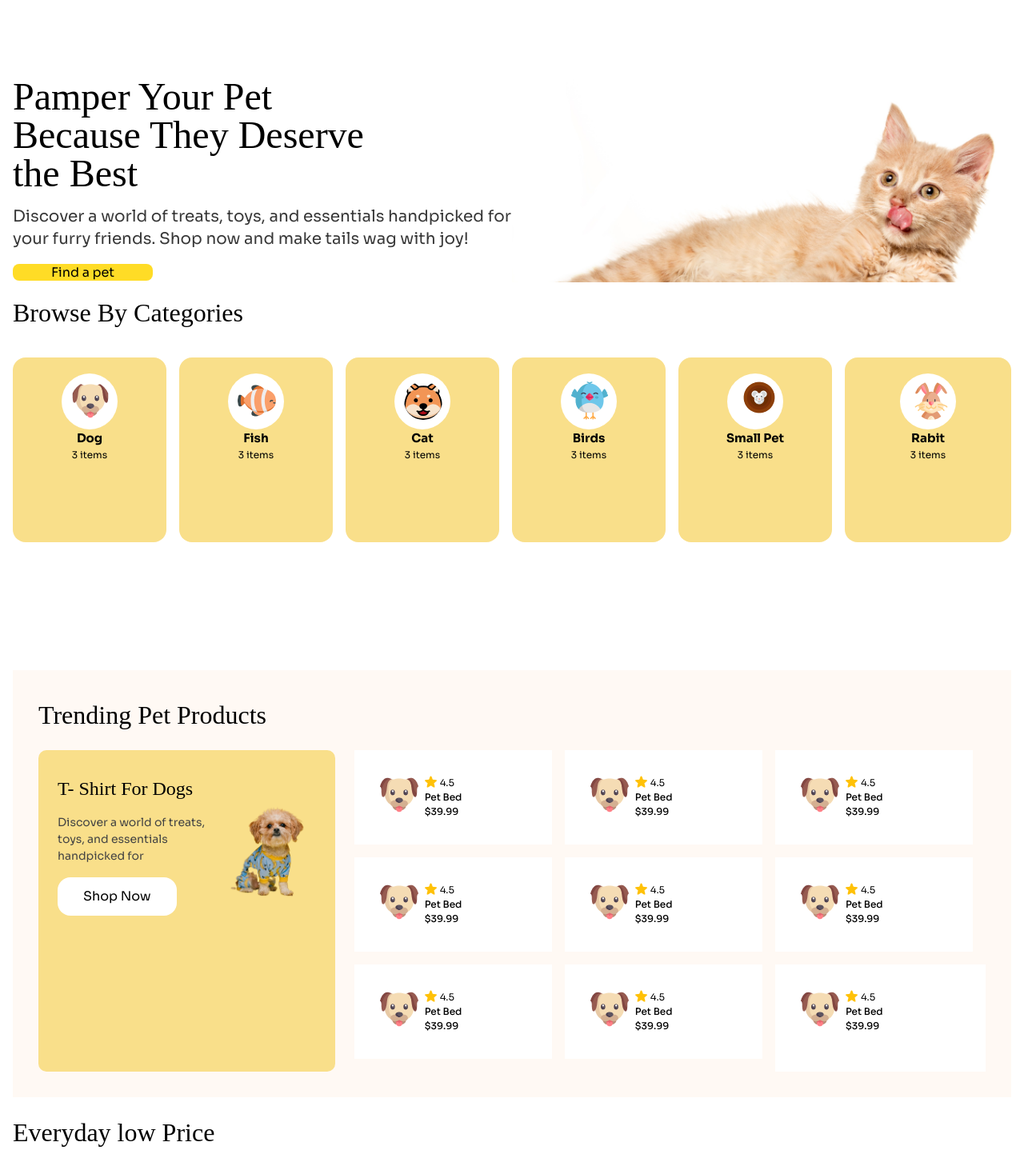
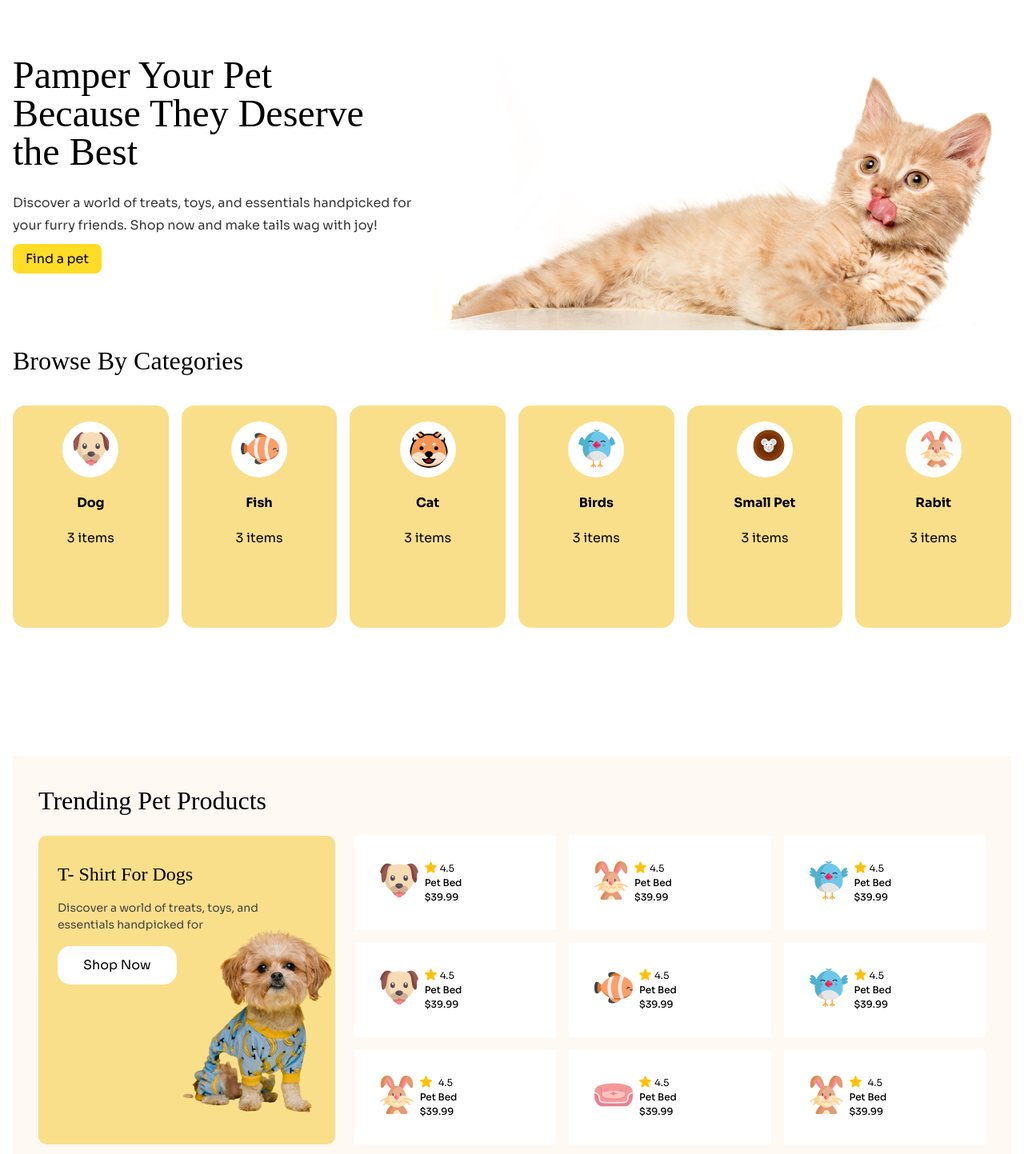
Before and after one commit to raffee12/assignment-three-variant-one, a website: page index.html in a window 1280 px wide. Shown: the part 91-1534 px from the top of the page at 80% size. Drawn offline with Linux system fonts and the light colour scheme; a web font is replaced by a local one.

Commit message:
final commit

```diff
--- a/index.html
+++ b/index.html
@@ -17,7 +17,7 @@
       <nav
         class="sm:w-[575px] md:w-[1350px] p-4 container mx-auto flex justify-between"
       >
-        <div class="nav__first flex sm:justify-between space-x-1">
+        <div class="nav__first flex items-center sm:justify-between space-x-1">
           <img
             src="./c1-assets/logo-header.png"
             class="w-[30px]"
@@ -47,7 +47,7 @@
           </div>
           <div class="flex space-x-2">
             <button
-              class="border-[#ffdc26] border-[8px] px-[30px] py[10px] rounded-2xl"
+              class="border border-[#ffdc26] px-[30px] py-[10px] rounded-2xl"
             >
               <a href="#" class="font1">Login</a>
             </button>
@@ -61,36 +61,39 @@
     </header>
     <main class="sm:w-[575px] md:w-[1350px] p-4 container mx-auto">
       <!-- Hero Section -->
-      <section class="grid md:grid-cols-2 mt-[100px]">
+      <section
+        class="hero flex items-center justify-center flex-col md:flex-row"
+      >
         <div>
-          <h1 class="text-5xl font-normal font2">
-            Pamper Your Pet <br />Because They Deserve <br />the Best
+          <h1
+            class="heading text-3xl md:text-5xl font-normal font2 custom-width"
+          >
+            Pamper Your Pet Because They Deserve the Best
           </h1>
           <p
-            class="font1 font-normal text-[20px] text-[#383838] leading-7 my-4"
+            class="txt font1 font-normal text-[16px] text-[#383838] leading-7 my-4"
           >
-            Discover a world of treats, toys, and essentials handpicked for
-            <br />
-            your furry friends. Shop now and make tails wag with joy!
+            Discover a world of treats, toys, and essentials handpicked for your
+            furry friends. Shop now and make tails wag with joy!
           </p>
-          <button>
-            <a href="#" class="bg-[#ffdc26] px-[48px] py[20px] rounded-[8px]"
+          <button class="btn">
+            <a href="#" class="bg-[#ffdc26] px-[16px] py-[8px] rounded-[8px]"
               >Find a pet</a
             >
           </button>
         </div>
-        <div class="img"></div>
+        <div class="img">
+          <img src="./c1-assets/cat-big.png" alt="" />
+        </div>
       </section>
       <!-- Category Section -->
       <section>
         <div class="mt-3.5">
           <h2 class="font2 text-[2rem] mb-[2rem]">Browse By Categories</h2>
-          <div
-            class="grid grid-cols-2 md:grid-cols-6 space-y-4 space-x-4 md:space-y-0"
-          >
+          <div class="grid grid-cols-2 md:grid-cols-6 gap-4">
             <!-- Item One -->
             <div
-              class="rounded-2xl pt-[20px] pb-[100px] bg-[#F9DF8A] flex items-center flex-col justify-center"
+              class="rounded-2xl pt-[20px] pb-[100px] bg-[#F9DF8A] flex items-center gap-5 flex-col justify-center"
             >
               <div class="relative h-[70px] w-[70px] rounded-full bg-white">
                 <img
@@ -98,12 +101,12 @@
                   class="absolute rounded-full top-[10px] right-[10px]"
                 />
               </div>
-              <p class="font-bold text-[15px]">Dog</p>
-              <p class="font-normal text-[12px]">3 items</p>
+              <p class="font-bold text-[16px]">Dog</p>
+              <p class="font-normal text-[16px]">3 items</p>
             </div>
             <!-- Item two -->
             <div
-              class="rounded-2xl pt-[20px] pb-[100px] bg-[#F9DF8A] flex items-center flex-col"
+              class="rounded-2xl pt-[20px] pb-[100px] bg-[#F9DF8A] flex items-center flex-col gap-5"
             >
               <div class="relative h-[70px] w-[70px] rounded-full bg-white">
                 <img
@@ -111,12 +114,12 @@
                   class="absolute rounded-full top-[10px] right-[10px]"
                 />
               </div>
-              <p class="font-bold text-[15px]">Fish</p>
-              <p class="font-normal text-[12px]">3 items</p>
+              <p class="font-bold text-[16px]">Fish</p>
+              <p class="font-normal text-[16px]">3 items</p>
             </div>
             <!-- Item Three -->
             <div
-              class="rounded-2xl pt-[20px] pb-[100px] bg-[#F9DF8A] flex items-center flex-col justify-center"
+              class="rounded-2xl pt-[20px] pb-[100px] gap-5 bg-[#F9DF8A] flex items-center flex-col justify-center"
             >
               <div class="relative h-[70px] w-[70px] rounded-full bg-white">
                 <img
@@ -124,12 +127,12 @@
                   class="absolute rounded-full top-[10px] right-[10px]"
                 />
               </div>
-              <p class="font-bold text-[15px]">Cat</p>
-              <p class="font-normal text-[12px]">3 items</p>
+              <p class="font-bold text-[16px]">Cat</p>
+              <p class="font-normal text-[16px]">3 items</p>
             </div>
             <!-- Item Four -->
             <div
-              class="rounded-2xl pt-[20px] pb-[100px] bg-[#F9DF8A] flex items-center flex-col justify-center"
+              class="rounded-2xl pt-[20px] pb-[100px] bg-[#F9DF8A] flex items-center gap-5 flex-col justify-center"
             >
               <div class="relative h-[70px] w-[70px] rounded-full bg-white">
                 <img
@@ -137,12 +140,12 @@
                   class="absolute rounded-full top-[10px] right-[10px]"
                 />
               </div>
-              <p class="font-bold text-[15px]">Birds</p>
-              <p class="font-normal text-[12px]">3 items</p>
+              <p class="font-bold text-[16px]">Birds</p>
+              <p class="font-normal text-[16px]">3 items</p>
             </div>
             <!-- Item Five -->
             <div
-              class="rounded-2xl pt-[20px] pb-[100px] bg-[#F9DF8A] flex items-center flex-col justify-center"
+              class="rounded-2xl gap-5 pt-[20px] pb-[100px] bg-[#F9DF8A] flex items-center flex-col justify-center"
             >
               <div class="relative h-[70px] w-[70px] rounded-full bg-white">
                 <img
@@ -150,12 +153,12 @@
                   class="absolute rounded-full top-[10px] right-[10px]"
                 />
               </div>
-              <p class="font-bold text-[15px]">Small Pet</p>
-              <p class="font-normal text-[12px]">3 items</p>
+              <p class="font-bold text-[16px]">Small Pet</p>
+              <p class="font-normal text-[16px]">3 items</p>
             </div>
             <!-- Item Six -->
             <div
-              class="rounded-2xl pt-[20px] pb-[100px] bg-[#F9DF8A] flex items-center flex-col justify-center"
+              class="rounded-2xl gap-5 pt-[20px] pb-[100px] bg-[#F9DF8A] flex items-center flex-col justify-center"
             >
               <div class="relative h-[70px] w-[70px] rounded-full bg-white">
                 <img
@@ -163,8 +166,8 @@
                   class="absolute rounded-full top-[10px] right-[10px]"
                 />
               </div>
-              <p class="font-bold text-[15px]">Rabit</p>
-              <p class="font-normal text-[12px]">3 items</p>
+              <p class="font-bold text-[16px]">Rabit</p>
+              <p class="font-normal text-[16px]">3 items</p>
             </div>
           </div>
         </div>
@@ -176,7 +179,7 @@
           class="grid space-x-6 grid-cols-1 md:[grid-template-columns:1fr_2fr]"
         >
           <!-- Item 1 -->
-          <div class="bg-[#F9DF8A] flex px-6 py-8 rounded-[10px]">
+          <div class="bg-[#F9DF8A] px-6 py-8 rounded-[10px]">
             <div>
               <h2 class="font2 text-2xl">T- Shirt For Dogs</h2>
               <p class="text-[14px] text-[#434343] my-4">
@@ -186,15 +189,44 @@
                 Shop Now
               </button>
             </div>
-            <div><img src="./c1-assets/cute-pet-small.png" alt="" /></div>
+            <div>
+              <img
+                src="./c1-assets/cute-pet-small.png"
+                class="ml-[150px] mt-[-150px]"
+              />
+            </div>
           </div>
           <!-- Item 2 -->
-          <div
-            class="grid grid-cols-2 md:grid-cols-3 md:grid-rows-3 space-x-4 space-y-4"
-          >
-            <div class="bg-white p-8 flex space-x-2">
+          <div class="grid grid-cols-2 md:grid-cols-3 md:grid-rows-3 gap-4">
+            <div class="bg-white p-8 flex gap-2">
               <div>
                 <img src="./c1-assets/dog-cartoon.png" class="items-start" />
+              </div>
+              <div>
+                <div class="flex space-x-1">
+                  <img src="./icons/star.png" class="w-[15px] h-[15px]" />
+                  <p class="text-[12px]">4.5</p>
+                </div>
+                <p class="font-medium font1 text-[12px]">Pet Bed</p>
+                <p class="font-medium font1 text-[12px]">$39.99</p>
+              </div>
+            </div>
+            <div class="bg-white p-8 flex gap-2">
+              <div>
+                <img src="./c1-assets/rabbit-cartoon.png" class="items-start" />
+              </div>
+              <div>
+                <div class="flex space-x-1">
+                  <img src="./icons/star.png" class="w-[15px] h-[15px]" />
+                  <p class="text-[12px]">4.5</p>
+                </div>
+                <p class="font-medium font1 text-[12px]">Pet Bed</p>
+                <p class="font-medium font1 text-[12px]">$39.99</p>
+              </div>
+            </div>
+            <div class="bg-white p-8 flex gap-2">
+              <div>
+                <img src="./c1-assets/bird-cartoon.png" class="items-start" />
               </div>
               <div>
                 <div class="flex space-x-1">
@@ -218,9 +250,9 @@
                 <p class="font-medium font1 text-[12px]">$39.99</p>
               </div>
             </div>
-            <div class="bg-white p-8 flex space-x-2">
+            <div class="bg-white p-8 flex gap-2">
               <div>
-                <img src="./c1-assets/dog-cartoon.png" class="items-start" />
+                <img src="./c1-assets/fish-cartoon.png" class="items-start" />
               </div>
               <div>
                 <div class="flex space-x-1">
@@ -233,7 +265,7 @@
             </div>
             <div class="bg-white p-8 flex space-x-2">
               <div>
-                <img src="./c1-assets/dog-cartoon.png" class="items-start" />
+                <img src="./c1-assets/bird-cartoon.png" class="items-start" />
               </div>
               <div>
                 <div class="flex space-x-1">
@@ -244,9 +276,22 @@
                 <p class="font-medium font1 text-[12px]">$39.99</p>
               </div>
             </div>
-            <div class="bg-white p-8 flex space-x-2">
+            <div class="bg-white p-8 flex gap-2">
               <div>
-                <img src="./c1-assets/dog-cartoon.png" class="items-start" />
+                <img src="./c1-assets/rabbit-cartoon.png" class="items-start" />
+              </div>
+              <div>
+                <div class="flex gap-2">
+                  <img src="./icons/star.png" class="w-[15px] h-[15px]" />
+                  <p class="text-[12px]">4.5</p>
+                </div>
+                <p class="font-medium font1 text-[12px]">Pet Bed</p>
+                <p class="font-medium font1 text-[12px]">$39.99</p>
+              </div>
+            </div>
+            <div class="bg-white p-8 flex gap-2">
+              <div>
+                <img src="./c1-assets/pet-couch.png" class="items-start" />
               </div>
               <div>
                 <div class="flex space-x-1">
@@ -257,51 +302,12 @@
                 <p class="font-medium font1 text-[12px]">$39.99</p>
               </div>
             </div>
-            <div class="bg-white p-8 flex space-x-2">
+            <div class="hidden bg-white p-8 md:flex gap-2">
               <div>
-                <img src="./c1-assets/dog-cartoon.png" class="items-start" />
+                <img src="./c1-assets/rabbit-cartoon.png" class="items-start" />
               </div>
               <div>
-                <div class="flex space-x-1">
-                  <img src="./icons/star.png" class="w-[15px] h-[15px]" />
-                  <p class="text-[12px]">4.5</p>
-                </div>
-                <p class="font-medium font1 text-[12px]">Pet Bed</p>
-                <p class="font-medium font1 text-[12px]">$39.99</p>
-              </div>
-            </div>
-            <div class="bg-white p-8 flex space-x-2">
-              <div>
-                <img src="./c1-assets/dog-cartoon.png" class="items-start" />
-              </div>
-              <div>
-                <div class="flex space-x-1">
-                  <img src="./icons/star.png" class="w-[15px] h-[15px]" />
-                  <p class="text-[12px]">4.5</p>
-                </div>
-                <p class="font-medium font1 text-[12px]">Pet Bed</p>
-                <p class="font-medium font1 text-[12px]">$39.99</p>
-              </div>
-            </div>
-            <div class="bg-white p-8 flex space-x-2">
-              <div>
-                <img src="./c1-assets/dog-cartoon.png" class="items-start" />
-              </div>
-              <div>
-                <div class="flex space-x-1">
-                  <img src="./icons/star.png" class="w-[15px] h-[15px]" />
-                  <p class="text-[12px]">4.5</p>
-                </div>
-                <p class="font-medium font1 text-[12px]">Pet Bed</p>
-                <p class="font-medium font1 text-[12px]">$39.99</p>
-              </div>
-            </div>
-            <div class="hidden bg-white p-8 md:flex space-x-2">
-              <div>
-                <img src="./c1-assets/dog-cartoon.png" class="items-start" />
-              </div>
-              <div>
-                <div class="flex space-x-1">
+                <div class="flex gap-2">
                   <img src="./icons/star.png" class="w-[15px] h-[15px]" />
                   <p class="text-[12px]">4.5</p>
                 </div>
@@ -319,7 +325,7 @@
           class="grid [grid-template-columns:1fr] md:[grid-template-columns:2fr_50px_1fr] gap-4"
         >
           <div
-            class="p-[2rem] md:p[0] flex flex-col md:flex-row justify-center md:justify-evenly bg-gradient-to-r from-[#f8ccfb] to-[#acd2fd]"
+            class="p-[2rem] md:p[0] flex flex-col md:flex-row justify-center md:justify-evenly bg-gradient-to-r from-[#f8ccfb] to-[#acd2fd] rounded-[12px]"
           >
             <div class="mt-[-25px] md:mt-20">
               <p class="hidden md:block">Under Price</p>
@@ -342,7 +348,7 @@
             </div>
           </div>
           <div
-            class="[grid-column:1] md:[grid-column:3] flex bg-gradient-to-r from-[#fff9f4] to-[#f9df8a]"
+            class="[grid-column:1] md:[grid-column:3] flex bg-gradient-to-r from-[#fff9f4] to-[#f9df8a] rounded-[12px]"
           >
             <div class="pt-[80px] pl-[40px]">
               <p class="text-[1.5rem] leading-[30px] font2 whitespace-nowrap">
@@ -360,32 +366,27 @@
           </div>
         </div>
       </section>
+
       <section
-        class="rounded-2xl py-[50px] px-[50px] mt-[100px] ml-[50px] bg-[#FFF9F4] flex flex-col md:flex-row gap-10 absolute bottom-[-3150px] md:bottom-[-1600px] w-[83.7566%]"
+        class="rounded-2xl pb-[50px] px-[50px] mt-[50px] md:[100px] ml-[50px] bg-[#FFF9F4] flex flex-col items-center md:flex-row gap-10 absolute bottom-[-1500px] left-[-4px] md:left-[40px] md:bottom-[-1500px] w-[83.7566%]"
       >
         <div>
-          <img
-            src="./c1-assets/cute-pet-small.png"
-            alt=""
-            class="mt-[-100px]"
-          />
+          <img src="./c1-assets/cute-pet-small.png" class="" alt="" />
         </div>
-        <div class="flex flex-col gap-5">
+        <div class="flex flex-col gap-5 items-center">
           <h2 class="font2 text-2xl md:text-4xl">Get awesome News!</h2>
           <p class="text-center text-[15px]">
             Exclusive training tips, ticks, product <br />deals and more.
           </p>
           <form>
             <input
-              class="w-[350px] md:w-[400px] bg-white p-4"
+              class="ml-[-25px] w-[350px] md:w-[400px] bg-white p-4"
               type="text"
               placeholder="Enter email...."
             />
           </form>
           <div>
-            <button
-              class="px-[16px] ml-[100px] rounded-[10px] py-[8px] bg-[#FFDC26]"
-            >
+            <button class="px-[16px] rounded-[10px] py-[8px] bg-[#FFDC26]">
               Subscribe
             </button>
           </div>
@@ -394,10 +395,10 @@
     </main>
 
     <footer
-      class="bg-[#F9DF8A] mt-[200px] pt-[500px] md:pt-[200px] px-[100px] grid [grid-template-columns:1fr] md:[grid-template-columns:100px_20px_20px_100px]"
+      class="bg-[#F9DF8A] mt-[250px] pt-[500px] md:pt-[200px] px-[50px] md:px-[100px]"
     >
-      <div class="[grid-column:1]">
-        <div class="flex gap-4 items-center">
+      <div>
+        <div class="flex gap-4 items-center first">
           <img src="./c1-assets/logo-footer.png" />
           <p class="mb-[1rem] font-bold mt-[10px]">Browse Pets</p>
         </div>
@@ -407,14 +408,15 @@
           friends
         </p>
       </div>
-      <div class="[grid-column:1] md:[grid-column:3 / 4]">
+      <div class="second">
         <ul class="mt-4">
           <li class="mb-[12px]">Find a pet</li>
           <li class="mb-[12px]">Breeds</li>
           <li class="mb-[12px]">Contact us</li>
         </ul>
       </div>
-      <div class="[grid-column:1] md:[grid-column:5] md:self-end">
+      <!--  md:self-end -->
+      <div class="third">
         <p class="text-[12px]">Follow Us</p>
         <ul class="flex space-x-2">
           <li><img src="./icons/facebook.png" /></li>
--- a/input.css
+++ b/input.css
@@ -6,9 +6,101 @@
 .font2 {
   font-family: "ADLaM Display", serif;
 }
+
+footer {
+  padding-bottom: 100px;
+  display: grid;
+  grid-template-columns: 1fr 200px 1fr 1fr;
+}
+.first {
+  grid-column: 1;
+}
+.second {
+  grid-column: 3;
+}
+.third {
+  grid-column: 5;
+  align-self: flex-end;
+}
+.custom-width {
+  width: 19ch;
+}
+
+@media (max-width: 575px) {
+  footer {
+    grid-template-columns: 1fr;
+  }
+  .first,
+  .second,
+  .third {
+    grid-column: 1;
+  }
+}
+.hero {
+}
+.heading {
+  position: relative;
+  animation: heading;
+  animation-duration: 3s;
+  animation-fill-mode: forwards;
+}
+.txt {
+  position: relative;
+  animation: txt;
+  animation-duration: 3s;
+  animation-fill-mode: forwards;
+}
+.btn {
+  position: relative;
+  animation-name: btn;
+  animation-duration: 3s;
+  animation-delay: 2s;
+
+  animation-fill-mode: forwards;
+  opacity: 0;
+}
 .img {
-  background-image: url(../c1-assets/cat-big.png);
-  background-position: right center;
-  background-repeat: no-repeat;
-  background-size: cover;
+  position: relative;
+  animation-name: img;
+  animation-duration: 3s;
+
+  animation-fill-mode: forwards;
 }
+
+@keyframes img {
+  0% {
+    right: -500px;
+  }
+  100% {
+    right: 0;
+  }
+}
+@keyframes txt {
+  0% {
+    left: -500px;
+  }
+  100% {
+    left: 0;
+  }
+}
+@keyframes btn {
+  0% {
+    opacity: 0;
+  }
+  100% {
+    opacity: 1;
+  }
+}
+@keyframes heading {
+  0% {
+    top: -50px;
+  }
+  100% {
+    top: -10px;
+  }
+}
+.btn {
+}
+
+.img {
+}
```
Also changed, not shown: src/output.css.
